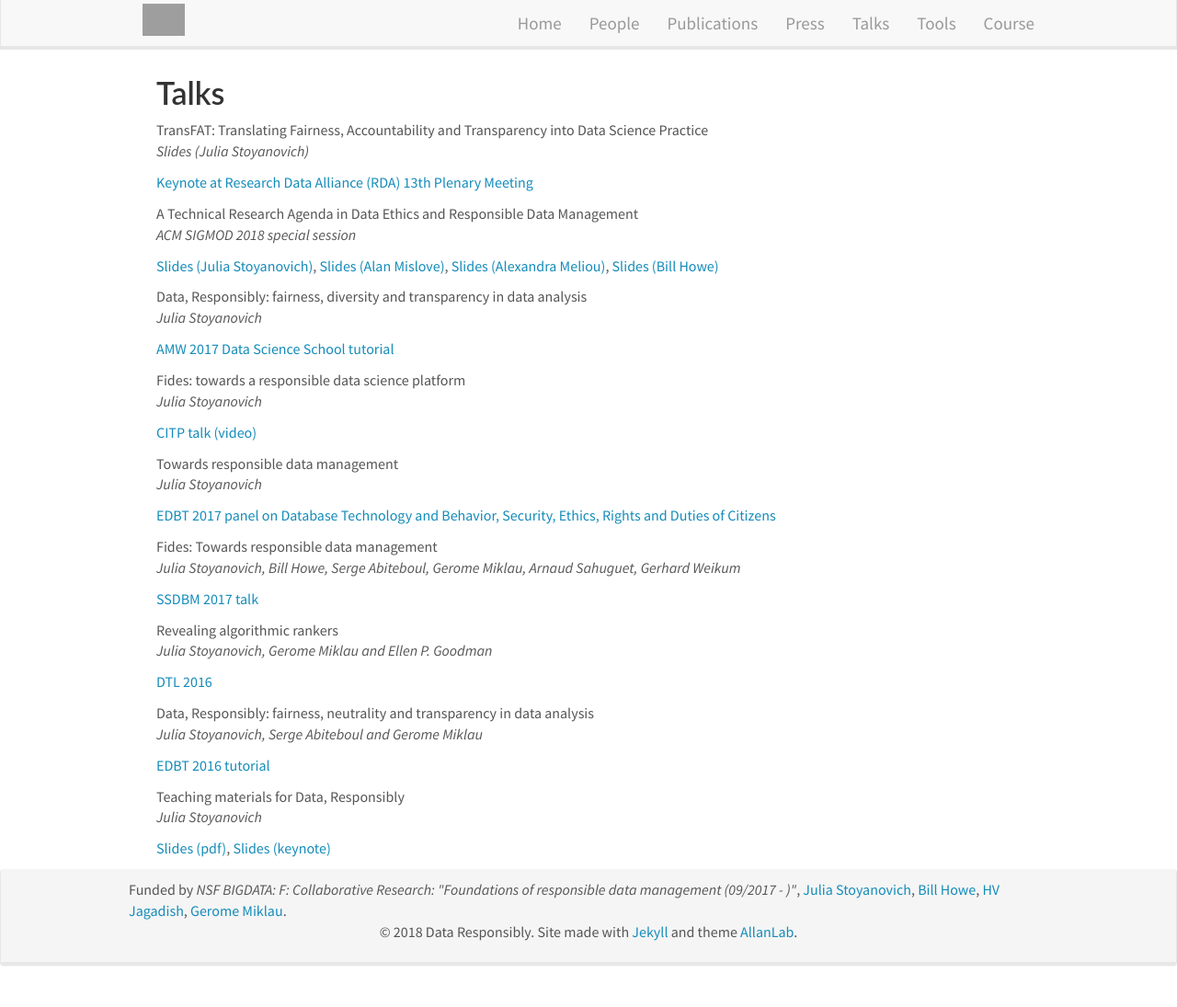
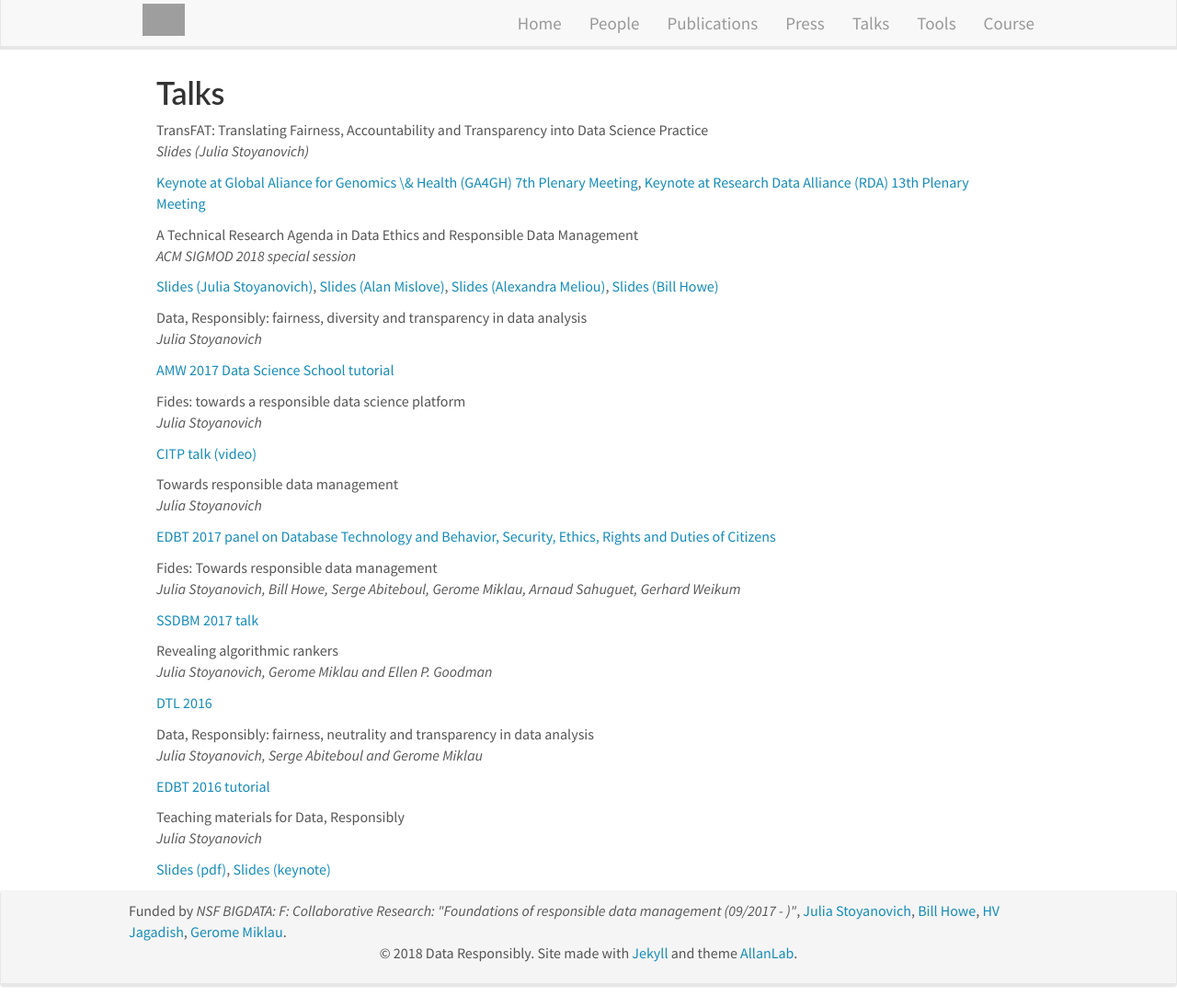
Before and after one commit to DataResponsibly/DataResponsibly.github.io, a Jekyll site: the page built from _pages/talks.md, in a window 1280 px wide and 1095 px high. Shown: the whole window at 92% size. Built offline with Jekyll 4.4.1, drawn with Linux system fonts in a browser that asks for light colours; nearby versions of some CDN libraries; grey boxes are pictures that could not be loaded.

Commit message:
Update talks.yml

```diff
--- a/_data/talks.yml
+++ b/_data/talks.yml
@@ -1,7 +1,10 @@
 - title: "TransFAT: Translating Fairness, Accountability and Transparency into Data Science Practice"
   authors: Slides (Julia Stoyanovich)
-  number_link: 1
-  link:
+  number_link: 2
+  link1:
+    url: https://dataresponsibly.github.io/documents/GA4GH.pdf
+    display:  Keynote at Global Aliance for Genomics \& Health (GA4GH) 7th Plenary Meeting
+  link2:
     url: https://dataresponsibly.github.io/documents/RDA.pdf
     display:  Keynote at Research Data Alliance (RDA) 13th Plenary Meeting
 
```
